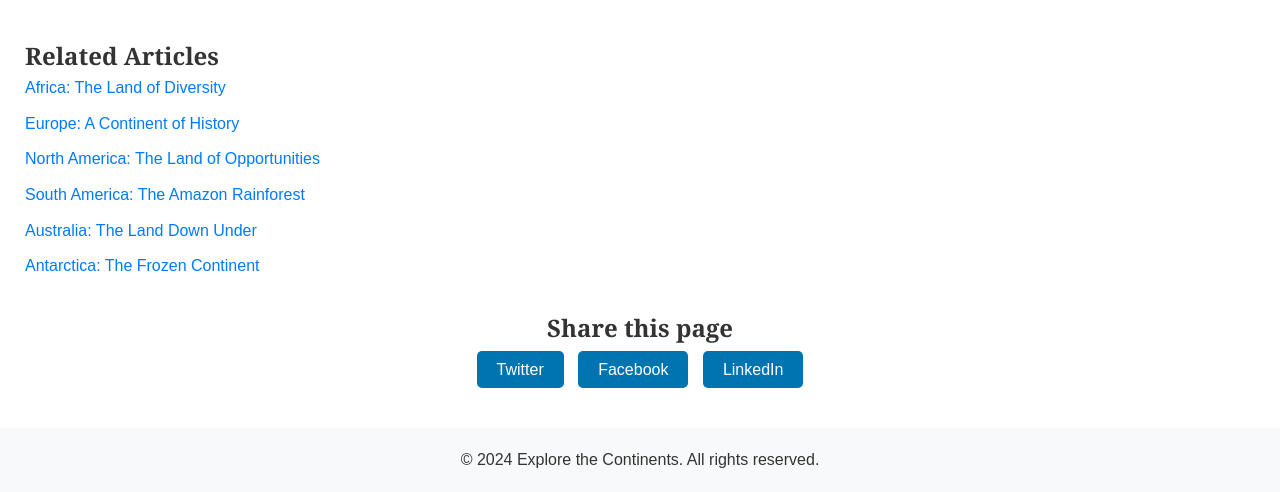
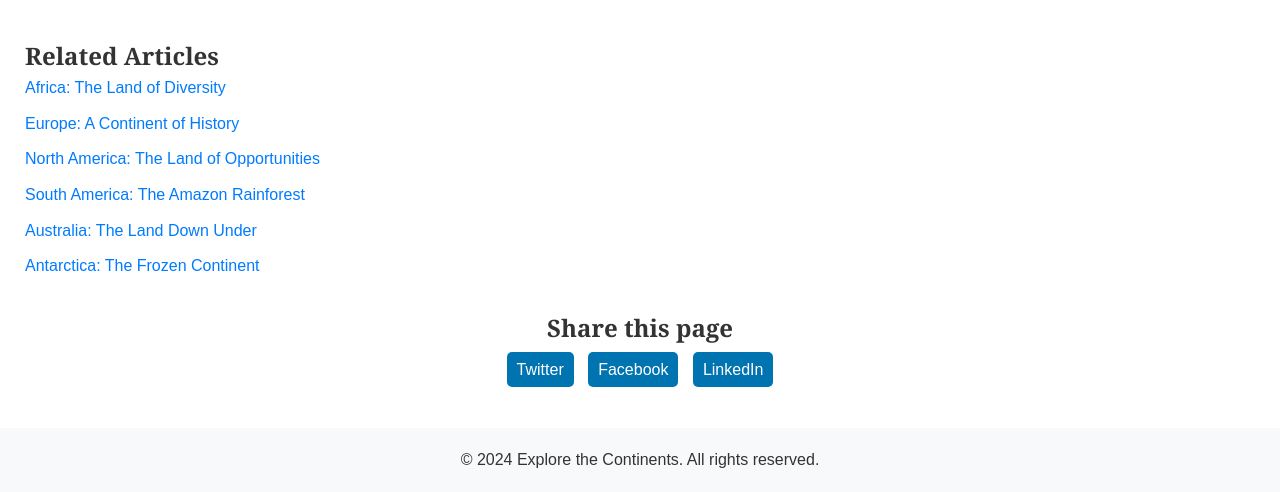
Before and after one commit to doncevan/UdacityFrontEnd, a plain HTML site: page TheEarth'sContinents/asia.html in a window 1280 px wide. Shown: the part 543-1035 px from the top of the page. Drawn offline with Linux system fonts and the light colour scheme.

Commit message:
Adjasted padding on share buttons

```diff
--- a/TheEarth'sContinents/assets/css/layout.css
+++ b/TheEarth'sContinents/assets/css/layout.css
@@ -113,7 +113,7 @@ img {
   text-decoration: none;
   color: #fff;
   background-color: #0073b1;
-  padding: 10px 20px;
+  padding: 9px 10px;
   border-radius: 5px;
 }
 
```
